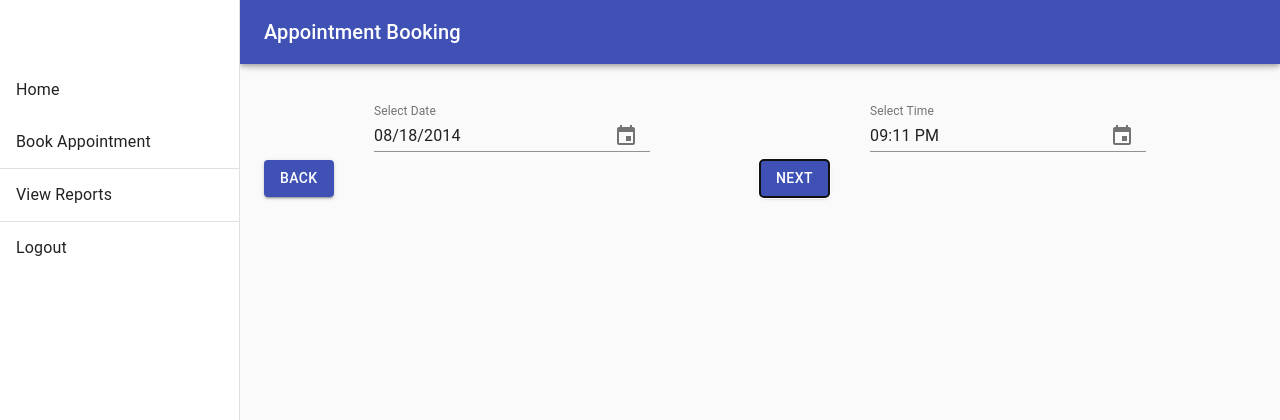
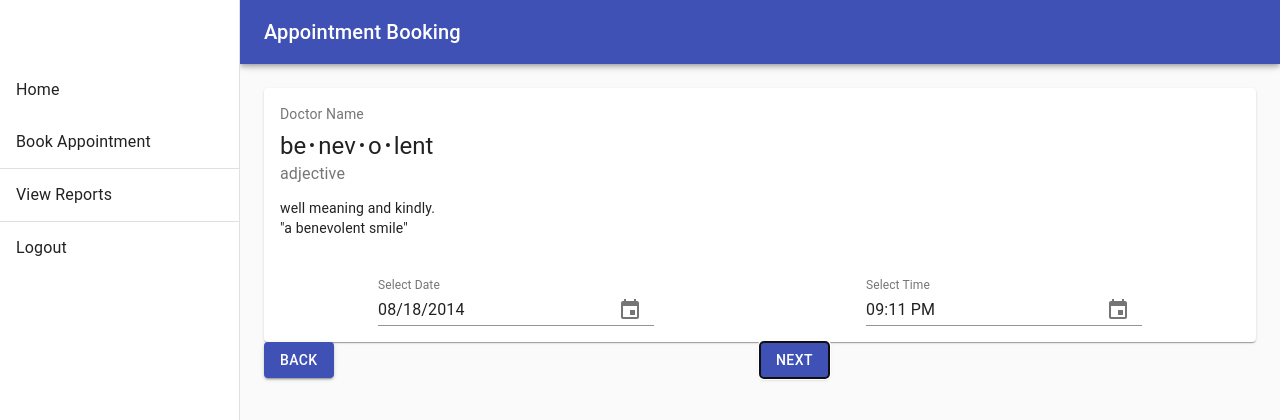
Before and after one commit to adityaghag/GDPRInHeathCare, a React (Create React App) app in the folder frontend/: page /booking in a window 1280 px wide. Both pictures are taken after a click on the button "NEXT". Shown: the top 420 px of the page. Built offline with nearby package versions, Linux system fonts and the light colour scheme.

Commit message:
add cards to step2

```diff
--- /dev/null
+++ b/frontend/src/component/patient/booking/DateAndTimePicker.js
@@ -0,0 +1,49 @@
+import React from 'react';
+import 'date-fns';
+import Grid from '@material-ui/core/Grid';
+import DateFnsUtils from '@date-io/date-fns';
+import {
+    MuiPickersUtilsProvider,
+    KeyboardTimePicker,
+    KeyboardDatePicker,
+} from '@material-ui/pickers';
+
+
+export default function DateAndTimePicker(props) {
+
+    const [selectedDate, setSelectedDate] = React.useState(new Date('2014-08-18T21:11:54'));
+
+    const handleDateChange = date => {
+        setSelectedDate(date);
+    };
+
+    return (
+        <MuiPickersUtilsProvider utils={DateFnsUtils}>
+            <Grid container justify="space-around">
+                <KeyboardDatePicker
+                    disableToolbar
+                    variant="inline"
+                    format="MM/dd/yyyy"
+                    margin="normal"
+                    id="date-picker-inline"
+                    label="Select Date"
+                    value={selectedDate}
+                    onChange={handleDateChange}
+                    KeyboardButtonProps={{
+                        'aria-label': 'change date',
+                    }}
+                />
+                <KeyboardTimePicker
+                    margin="normal"
+                    id="time-picker"
+                    label="Select Time"
+                    value={selectedDate}
+                    onChange={handleDateChange}
+                    KeyboardButtonProps={{
+                        'aria-label': 'change time',
+                    }}
+                />
+            </Grid>
+        </MuiPickersUtilsProvider>
+    );
+}
--- a/frontend/src/component/patient/booking/Step2.js
+++ b/frontend/src/component/patient/booking/Step2.js
@@ -1,49 +1,53 @@
 import React from 'react';
-import 'date-fns';
-import Grid from '@material-ui/core/Grid';
-import DateFnsUtils from '@date-io/date-fns';
-import {
-    MuiPickersUtilsProvider,
-    KeyboardTimePicker,
-    KeyboardDatePicker,
-} from '@material-ui/pickers';
+import { makeStyles } from '@material-ui/core/styles';
+import Card from '@material-ui/core/Card';
+import CardActions from '@material-ui/core/CardActions';
+import CardContent from '@material-ui/core/CardContent';
+import Typography from '@material-ui/core/Typography';
+import DateAndTimePicker from './DateAndTimePicker';
 
+const useStyles = makeStyles({
+    card: {
+        minWidth: 275,
+    },
+    bullet: {
+        display: 'inline-block',
+        margin: '0 2px',
+        transform: 'scale(0.8)',
+    },
+    title: {
+        fontSize: 14,
+    },
+    pos: {
+        marginBottom: 12,
+    },
+});
 
-export default function Step2(props) {
-
-    const [selectedDate, setSelectedDate] = React.useState(new Date('2014-08-18T21:11:54'));
-
-    const handleDateChange = date => {
-        setSelectedDate(date);
-    };
+export default function Step2() {
+    const classes = useStyles();
+    const bull = <span className={classes.bullet}>•</span>;
 
     return (
-        <MuiPickersUtilsProvider utils={DateFnsUtils}>
-            <Grid container justify="space-around">
-                <KeyboardDatePicker
-                    disableToolbar
-                    variant="inline"
-                    format="MM/dd/yyyy"
-                    margin="normal"
-                    id="date-picker-inline"
-                    label="Select Date"
-                    value={selectedDate}
-                    onChange={handleDateChange}
-                    KeyboardButtonProps={{
-                        'aria-label': 'change date',
-                    }}
-                />
-                <KeyboardTimePicker
-                    margin="normal"
-                    id="time-picker"
-                    label="Select Time"
-                    value={selectedDate}
-                    onChange={handleDateChange}
-                    KeyboardButtonProps={{
-                        'aria-label': 'change time',
-                    }}
-                />
-            </Grid>
-        </MuiPickersUtilsProvider>
+        <Card className={classes.card}>
+            <CardContent>
+                <Typography className={classes.title} color="textSecondary" gutterBottom>
+                    Doctor Name
+                </Typography>
+                <Typography variant="h5" component="h2">
+                    be{bull}nev{bull}o{bull}lent
+                </Typography>
+                <Typography className={classes.pos} color="textSecondary">
+                    adjective
+                </Typography>
+                <Typography variant="body2" component="p">
+                    well meaning and kindly.
+                    <br />
+                    {'"a benevolent smile"'}
+                </Typography>
+            </CardContent>
+            <CardActions>
+                <DateAndTimePicker />
+            </CardActions>
+        </Card>
     );
 }
```
